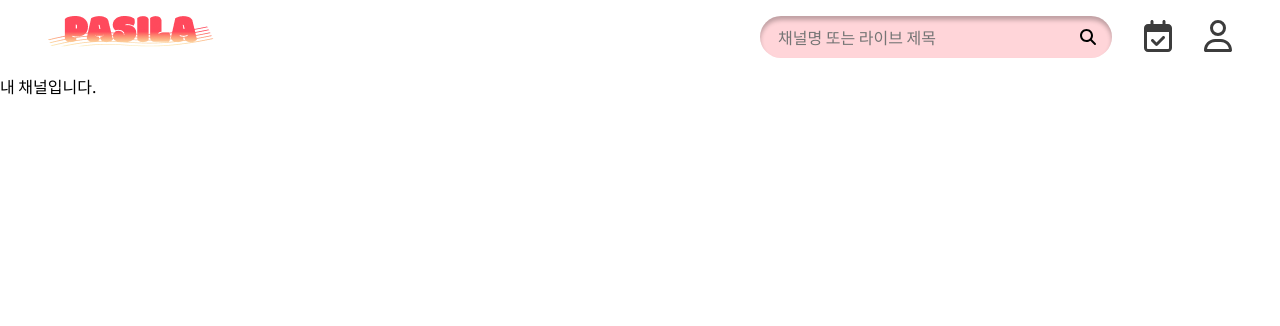
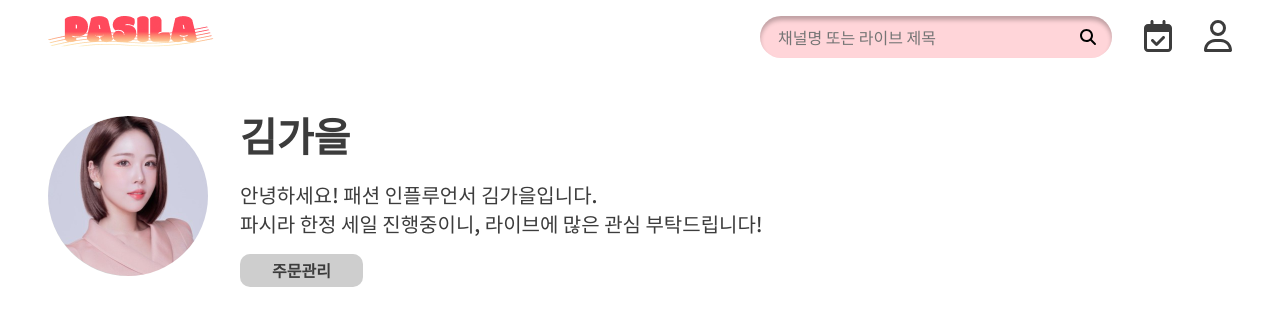
Before and after one commit to youkyoungJung/Pasila, a Vue app in the folder frontend/: page /channel/1 in a window 1280 px wide. Shown: the top 326 px of the page. Built offline with nearby package versions, Linux system fonts and the light colour scheme.

Commit message:
feat: [#S10P12A402-29] 내 채널 프로필부분 추가

```diff
--- /dev/null
+++ b/frontend/src/components/channel/ChannelProfile.vue
@@ -0,0 +1,43 @@
+<script setup>
+defineProps({
+  member: Object
+})
+</script>
+
+<template>
+  <div class="channel-profile">
+    <div class="profile-img" :style="{ backgroundImage: `url(${member?.profile})` }"></div>
+    <div class="profile-desc">
+      <span class="name">{{ member?.name }}</span>
+      <span class="desc">{{ member?.desc }}</span>
+      <button class="order">주문관리</button>
+    </div>
+  </div>
+</template>
+
+<style lang="scss" scoped>
+.channel-profile {
+  @include flex-box(center, flex-start);
+  .profile-img {
+    @include box(10rem, 10rem, $gray, 50%, 0 2rem 0 0, 0);
+  }
+  .name {
+    @include font-factory($fs-5, bold);
+  }
+  .desc {
+    @include font-factory($fs-3, 500);
+    margin: 1rem 0;
+  }
+  .name,
+  .desc {
+    display: block;
+    white-space: pre-line;
+  }
+
+  .order {
+    @include box(fit-content, fit-content, $gray, 10px, 0, 0.3rem 2rem);
+    @include font-factory($fs-1, bold);
+    border: none;
+  }
+}
+</style>
--- a/frontend/src/views/ChannelView.vue
+++ b/frontend/src/views/ChannelView.vue
@@ -1,7 +1,21 @@
-<script setup></script>
+<script setup>
+import ChannelProfile from '@/components/channel/ChannelProfile.vue'
+
+const member = {
+  name: '김가을',
+  desc: '안녕하세요! 패션 인플루언서 김가을입니다.\n파시라 한정 세일 진행중이니, 라이브에 많은 관심 부탁드립니다!',
+  profile: '/src/assets/img/test/gaeul.png'
+}
+</script>
 
 <template>
-  <div>내 채널입니다.</div>
+  <div class="channel">
+    <channel-profile :member="member"></channel-profile>
+  </div>
 </template>
 
-<style lang="scss" scoped></style>
+<style lang="scss" scoped>
+.channel {
+  padding: 2rem 3rem;
+}
+</style>
```
Also changed, not shown: frontend/src/assets/img/test/gaeul.png (added).
